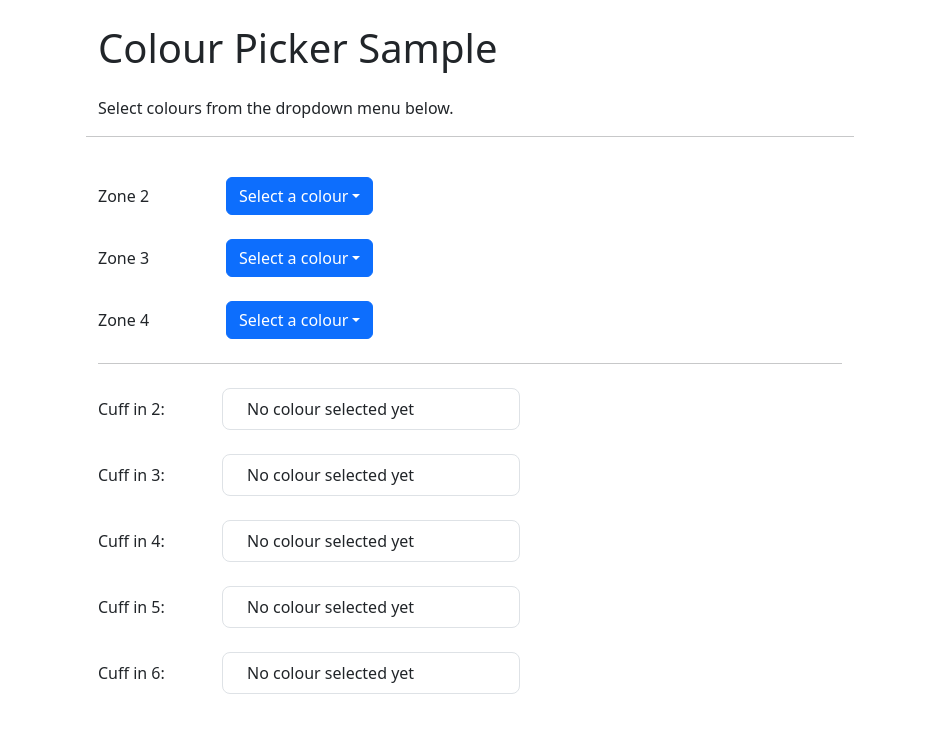
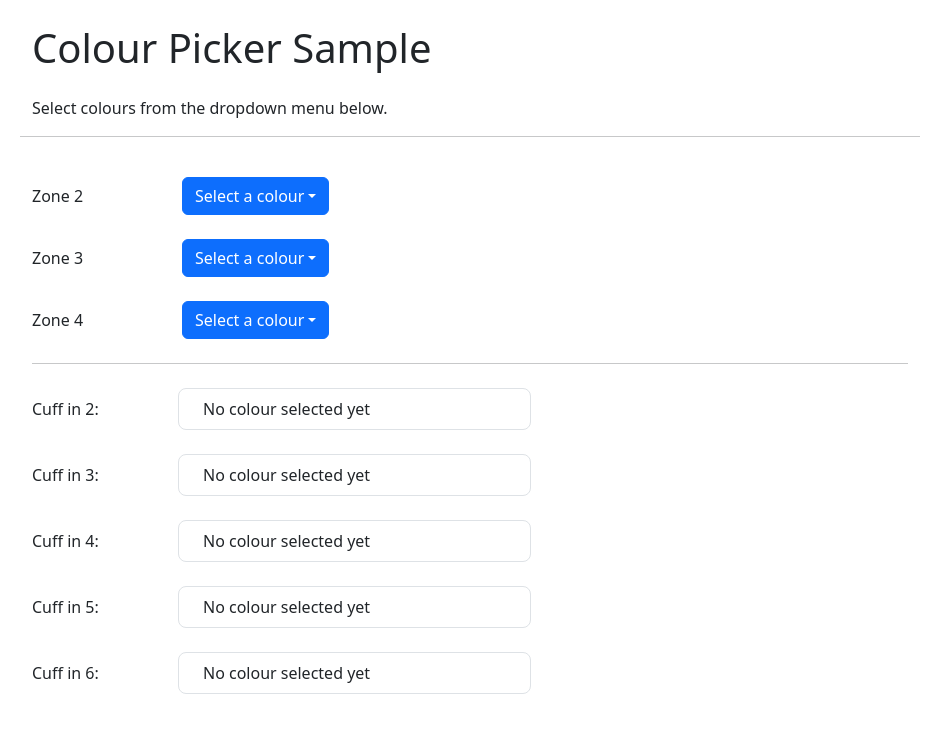
Before and after one commit to msunji/colour-picker-sample, a React (Create React App) app: page / in a window 1280 px wide. Shown: the top 732 px of the page, without its empty margins (170-1109 px from the left). Built offline with nearby package versions, Linux system fonts and the light colour scheme.

Commit message:
Adjusted container width

```diff
--- a/src/App.js
+++ b/src/App.js
@@ -87,7 +87,7 @@ function App() {
 
   return (
     <>
-      <Container style={{ width: "60%"}}>
+      <Container style={{width: "85%", maxWidth: '900px'}}>
         <Row>
           <h1 className="mb-4 mt-4">Colour Picker Sample</h1>
           <p>Select colours from the dropdown menu below.</p>
```
